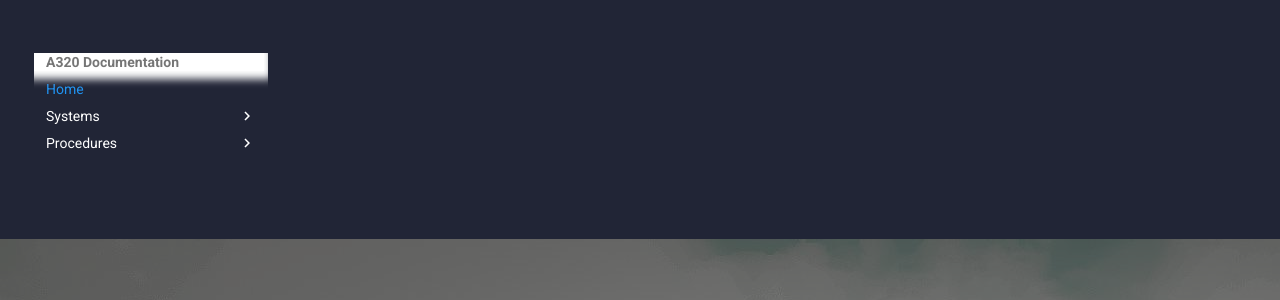
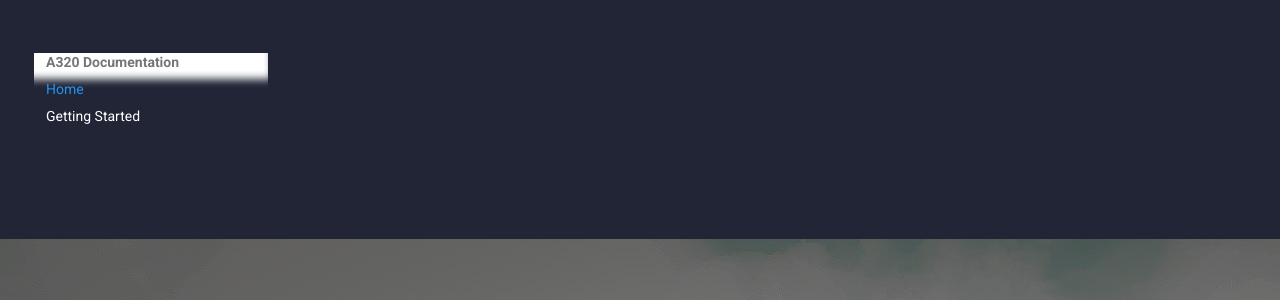
Before and after one commit to danhuaflx-56/A320-emulator, an MkDocs documentation site: the page built from docs/index.md, in a window 1280 px wide. Shown: the part 129-429 px from the top of the page. Built offline with MkDocs 1.6.1 and Material for MkDocs 9.7.7, drawn with Linux system fonts in a browser that asks for light colours; some of the changed lines change nothing that is shown.

Commit message:
Update mkdocs.yml

```diff
--- a/mkdocs.yml
+++ b/mkdocs.yml
@@ -15,9 +15,4 @@ extra:
     code: Fira Code
 nav:
   - Home: index.md
-  - Systems:
-      - Electrical: systems/electrical.md
-      - Hydraulics: systems/hydraulics.md
-  - Procedures:
-      - Normal Ops: procedures/normal-ops.md
-      - Abnormal Ops: procedures/abnormal-ops.md
+  - Getting Started: getting-started.md
```
